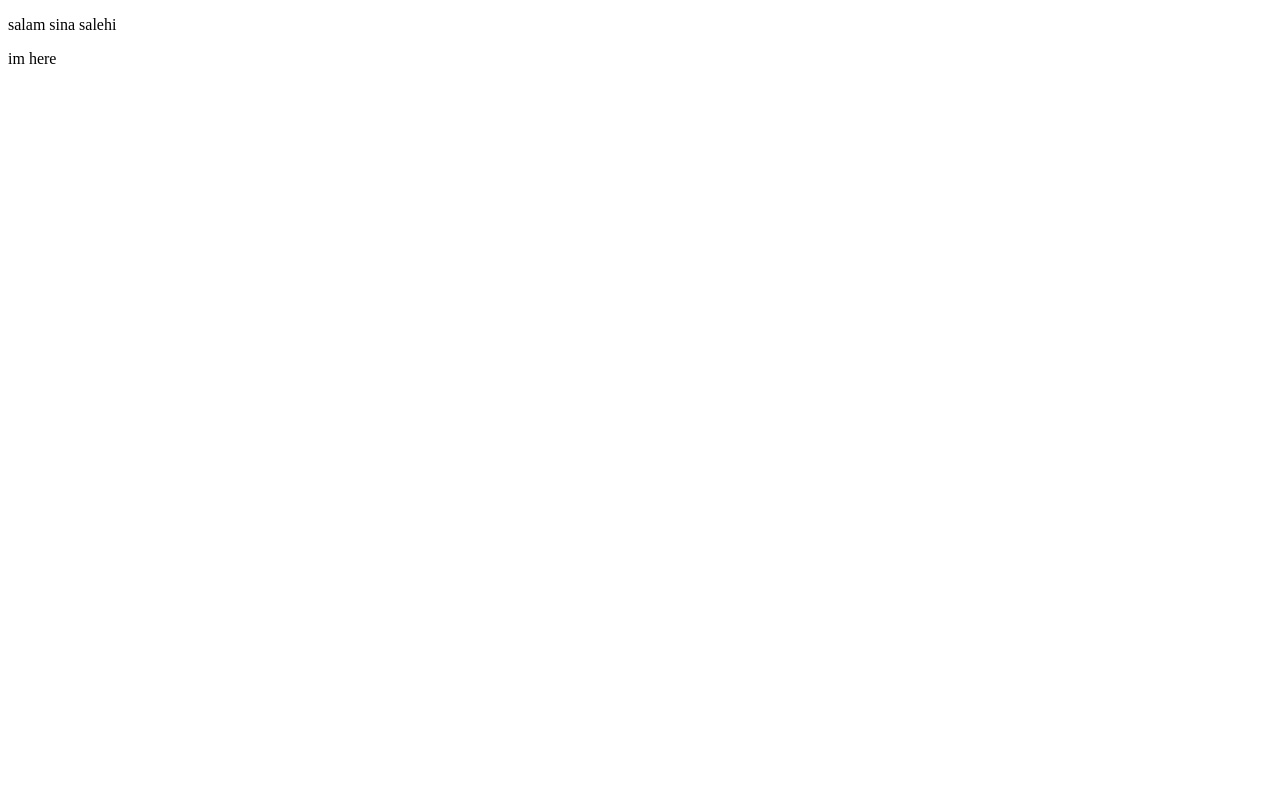
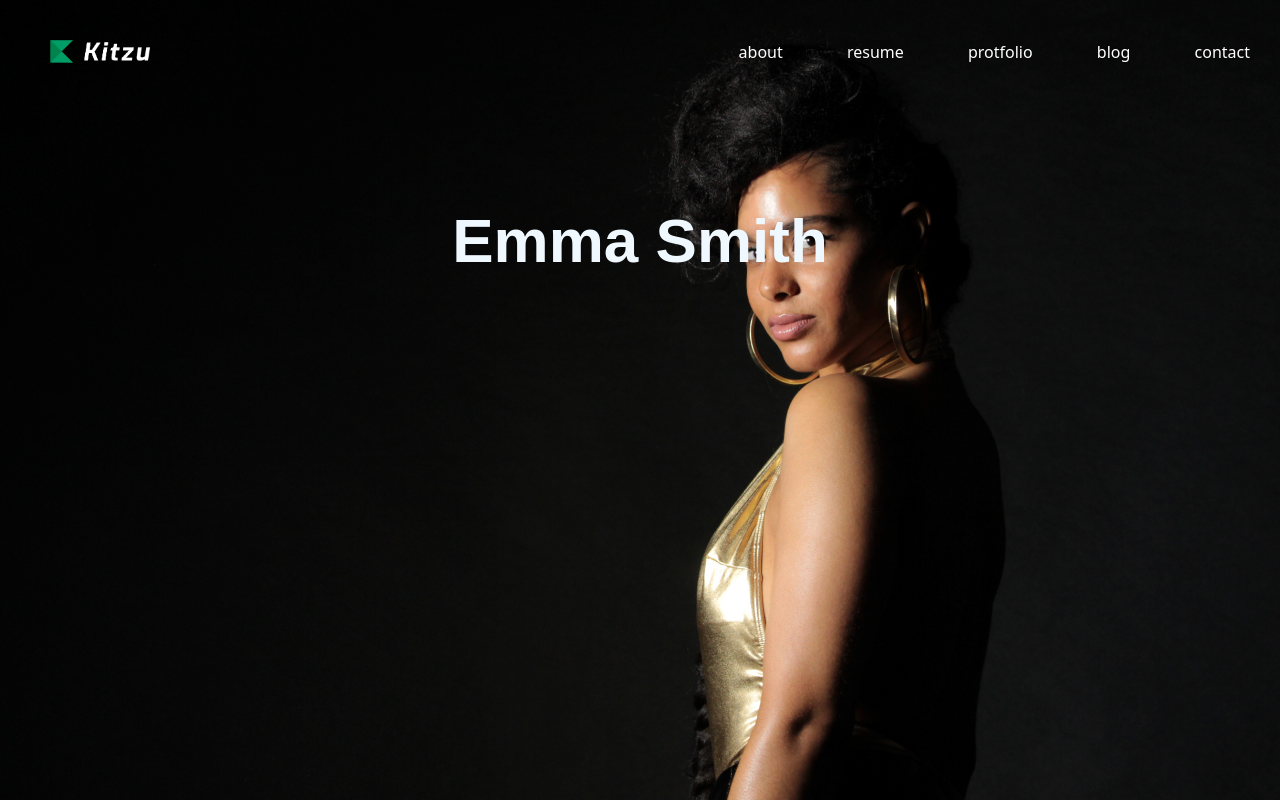
Before and after one commit to Mjjozani/mohammad-jozani.github.io, a plain HTML site: page index.html in a window 1280 px wide. Drawn offline with nearby package versions, Linux system fonts and the light colour scheme.

Commit message:
nav and bg

```diff
--- a/css/index.css
+++ b/css/index.css
@@ -0,0 +1,36 @@
+body{
+    background-image: url(../images/images.jpg);
+    background-repeat: no-repeat;
+    background-size: cover;
+}
+
+#lgfp{
+    width: 100px;
+    margin: 40px 50px;
+    float: left;
+}
+#EMH1{
+    color: aliceblue;
+    text-align: center;
+    margin:180px 0px;
+    font-size: 62px;
+    font-family: sans-serif;
+    font-weight: bolder;
+}
+nav{
+    float: right;
+}
+nav ul {
+    list-style: none;
+}
+nav li{
+    display: inline-block;
+    margin: 40px 30px;
+}
+nav ul li a{
+    color: #fff;;
+    text-decoration: none;
+}
+nav ul li a:hover{
+    color: #fff;
+}
--- a/index.html
+++ b/index.html
@@ -5,9 +5,36 @@
     <meta http-equiv="X-UA-Compatible" content="IE=edge">
     <meta name="viewport" content="width=device-width, initial-scale=1.0">
     <title>test</title>
+    <link rel="stylesheet" href="css/index.css">
+    <link href="https://cdn.jsdelivr.net/npm/bootstrap@5.1.3/dist/css/bootstrap.min.css" rel="stylesheet" integrity="sha384-1BmE4kWBq78iYhFldvKuhfTAU6auU8tT94WrHftjDbrCEXSU1oBoqyl2QvZ6jIW3" crossorigin="anonymous">
+<script src="https://cdn.jsdelivr.net/npm/bootstrap@5.1.3/dist/js/bootstrap.bundle.min.js" integrity="sha384-ka7Sk0Gln4gmtz2MlQnikT1wXgYsOg+OMhuP+IlRH9sENBO0LRn5q+8nbTov4+1p" crossorigin="anonymous"></script>
 </head>
 <body>
-    <p>salam sina salehi</p>
-    <p>im here</p>
+    <header>
+
+    <img src="images/img-kitzu-logo.png" alt="" id="lgfp">
+        <nav>
+            <ul>
+                <li>
+                    <a href="#">about</a>
+                </li>
+                <li>
+                    <a href="#">resume</a>
+                </li>
+                <li>
+                    <a href="pages/protfolio.html">protfolio</a>
+                </li>
+                <li>
+                    <a href="#">blog</a>
+                </li>
+                <li>
+                    <a href="#">contact</a>
+                </li>
+            </ul>
+        </nav>
+    </header>
+
+<br>
+<h1 id="EMH1">Emma Smith</h1>
 </body>
 </html>
```
Also changed, not shown: pages/protfolio.html (added, +12 -0 lines), images/images.jpg (added), images/img-kitzu-logo.png (added), images/item-1.jpg (added), images/item-2.jpg (added), images/item-3.jpg (added), images/item-4.jpg (added), images/item-5.jpg (added), images/item-6.jpg (added).
